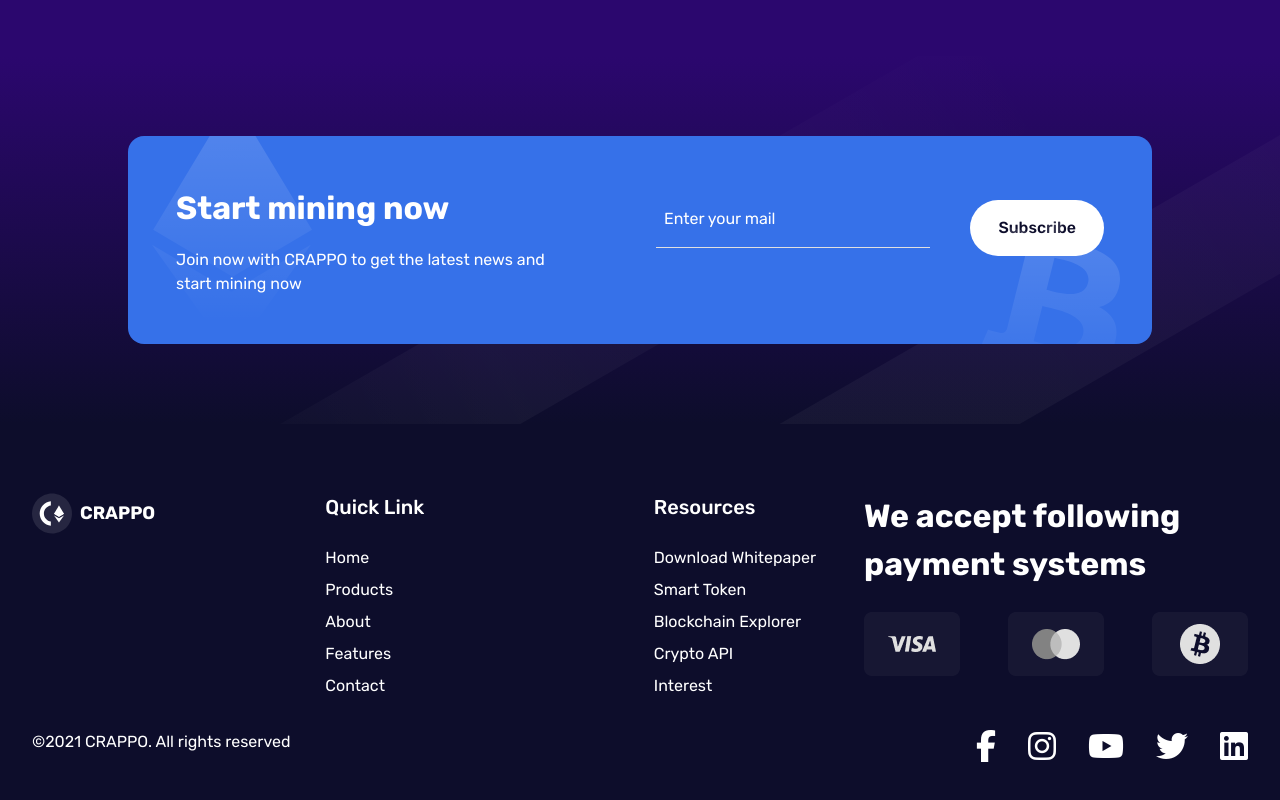
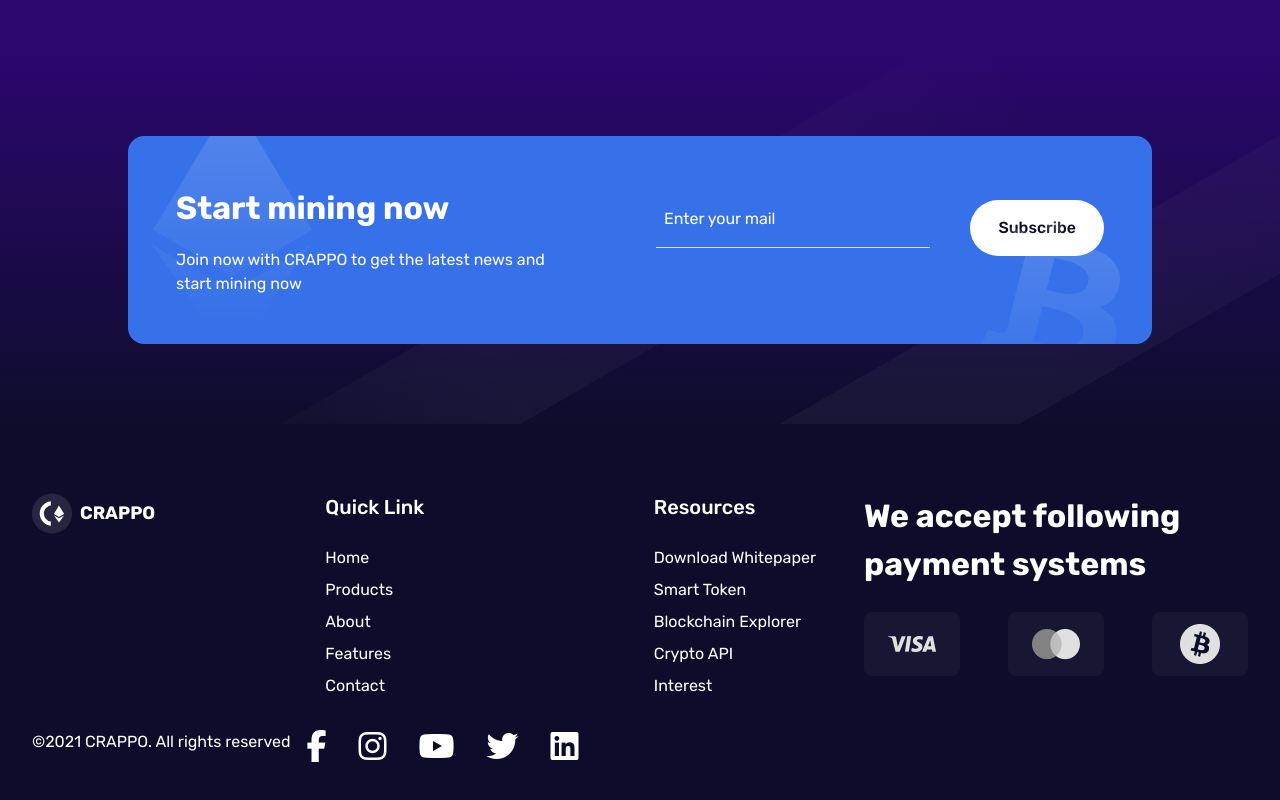
Before and after one commit to jaydhales/crypto-page, a React (Vite) app: page / in a window 1280 px wide. Shown: the part 5013-5813 px from the top of the page. Built offline with nearby package versions, Linux system fonts and the light colour scheme.

Commit message:
footer nav update

```diff
--- a/src/components/Footer.jsx
+++ b/src/components/Footer.jsx
@@ -41,7 +41,7 @@ const Footer = () => {
           </div>
         </div>
       </div>
-      <div className="flex justify-between gap-4 pt-8">
+      <div className="flex justify-between lg:justify-start gap-4 pt-8">
         <p>©2021 CRAPPO. All rights reserved</p>
         <div className="flex w-max gap-8 text-head-3">
           <i className="fab fa-facebook-f"></i>
```
